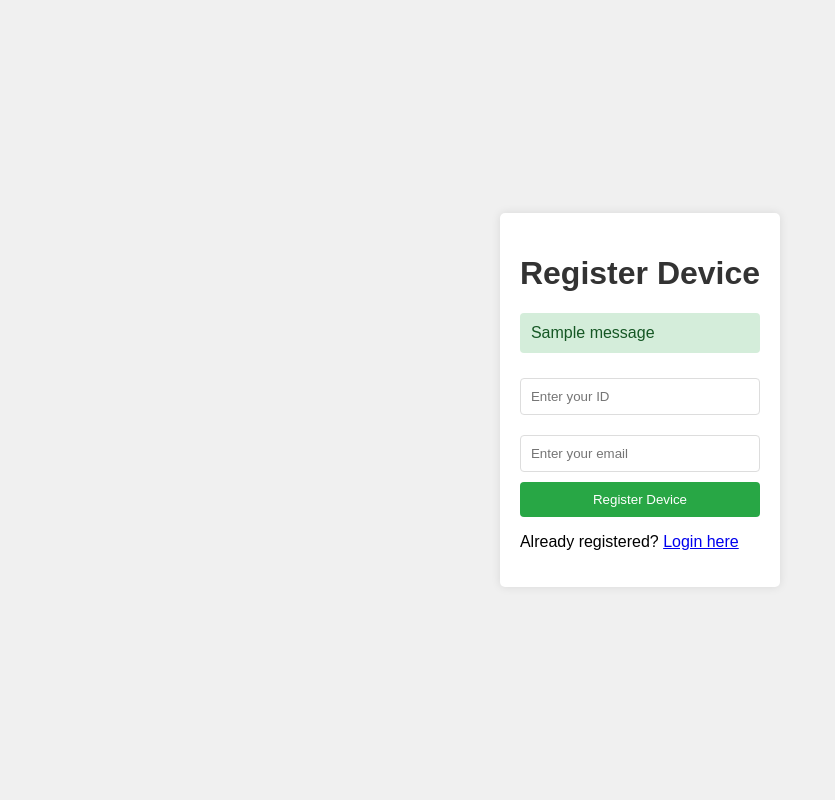
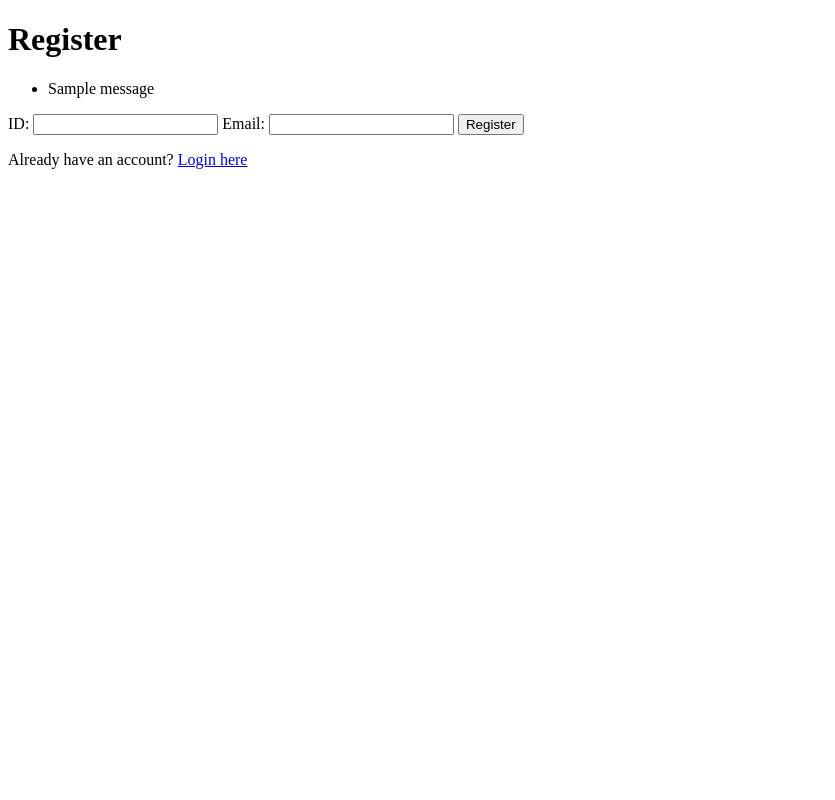
Before and after one commit to Smazzy18/FYP, a Flask app: page /register in a window 1280 px wide. Shown: the whole page, without its empty margins (0-835 px from the left). Run offline with Flask 3, Linux system fonts and the light colour scheme; one stand-in notice (Sample message) is shown.

Commit message:
fix render

```diff
--- a/Templates/register.html
+++ b/Templates/register.html
@@ -3,84 +3,26 @@
 <head>
     <meta charset="UTF-8">
     <meta name="viewport" content="width=device-width, initial-scale=1.0">
-    <meta name="user-agent" content="CustomBrowser/1.0">
-    <title>Register Device</title>
-    <style>
-        body {
-            font-family: Arial, sans-serif;
-            background-color: #f0f0f0;
-            display: flex;
-            justify-content: center;
-            align-items: center;
-            height: 100vh;
-            margin: 0;
-        }
-        .register-container {
-            background-color: white;
-            padding: 20px;
-            border-radius: 5px;
-            box-shadow: 0 0 10px rgba(0,0,0,0.1);
-        }
-        h1 {
-            text-align: center;
-            color: #333;
-        }
-        form {
-            display: flex;
-            flex-direction: column;
-        }
-        input {
-            margin: 10px 0;
-            padding: 10px;
-            border: 1px solid #ddd;
-            border-radius: 4px;
-        }
-        button {
-            background-color: #28a745;
-            color: white;
-            border: none;
-            padding: 10px;
-            border-radius: 4px;
-            cursor: pointer;
-        }
-        button:hover {
-            background-color: #218838;
-        }
-        .flash-message {
-            background-color: #d4edda;
-            border-color: #c3e6cb;
-            color: #155724;
-            padding: 10px;
-            margin-bottom: 15px;
-            border: 1px solid transparent;
-            border-radius: 4px;
-        }
-    </style>
-    <script>
-    fetch(window.location.href, {
-      headers: {
-        'bypass-tunnel-reminder': 'true'
-      }
-    }).then(response => response.text())
-      .then(html => document.documentElement.innerHTML = html);
-    </script>
+    <title>Register</title>
 </head>
 <body>
-    <div class="register-container">
-        <h1>Register Device</h1>
+    <h1>Register</h1>
     {% with messages = get_flashed_messages() %}
         {% if messages %}
+            <ul>
                 {% for message in messages %}
-                    <div class="flash-message">{{ message }}</div>
+                    <li>{{ message }}</li>
                 {% endfor %}
+            </ul>
         {% endif %}
     {% endwith %}
     <form method="POST">
-            <input type="text" name="id" placeholder="Enter your ID" required>
-            <input type="email" name="email" placeholder="Enter your email" required>
-            <button type="submit">Register Device</button>
+        <label for="id">ID:</label>
+        <input type="text" id="id" name="id" required>
+        <label for="email">Email:</label>
+        <input type="email" id="email" name="email" required>
+        <button type="submit">Register</button>
     </form>
-        <p>Already registered? <a href="{{ url_for('login') }}">Login here</a></p>
-    </div>
+    <p>Already have an account? <a href="{{ url_for('login') }}">Login here</a></p>
 </body>
 </html>
--- a/app.py
+++ b/app.py
@@ -19,16 +19,14 @@ app.config['SQLALCHEMY_TRACK_MODIFICATIONS'] = False
 db = SQLAlchemy(app)
 migrate = Migrate(app, db)
 
-# Setup logging
 logging.basicConfig(level=logging.DEBUG)
 
-# Gmail configuration for sending OTPs
-GMAIL_ADDRESS = os.environ.get('GMAIL_ADDRESS', 'jonathan097869@gmail.com')
-GMAIL_PASSWORD = os.environ.get('GMAIL_PASSWORD', 'ndnb dzjc jqpw zawu')
+GMAIL_ADDRESS = os.environ.get('GMAIL_ADDRESS', 'your_gmail@gmail.com')
+GMAIL_PASSWORD = os.environ.get('GMAIL_PASSWORD', 'your_gmail_password')
 
 class Device(db.Model):
     id = db.Column(db.Integer, primary_key=True)
-    user_id = db.Column(db.String(50), nullable=False)
+    user_id = db.Column(db.String(50), nullable=False, unique=True)
     email = db.Column(db.String(120), nullable=False)
     mac_address = db.Column(db.String(17), unique=True, nullable=False)
     ip_address = db.Column(db.String(15), nullable=False)
@@ -69,7 +67,7 @@ def login():
             else:
                 flash('Error sending OTP. Please try again.')
         else:
-            flash('Access denied: User ID not found')
+            flash('Invalid ID')
 
     return render_template('login.html')
 
@@ -82,8 +80,8 @@ def verify_otp():
         user_otp = request.form['otp']
         if user_otp == session['otp']:
             session.pop('otp', None)
-            session.pop('user_id', None)
             flash('Access granted')
+            return redirect(url_for('login'))
         else:
             flash('OTP does not match. Access denied.')
 
@@ -97,25 +95,16 @@ def register():
         mac_address = ':'.join(['{:02x}'.format((uuid.getnode() >> ele) & 0xff) for ele in range(0,8*6,8)][::-1])
         ip_address = request.remote_addr
 
-        existing_devices = Device.query.filter_by(user_id=user_id).all()
+        existing_device = Device.query.filter_by(user_id=user_id).first()
+        if existing_device:
+            flash('User ID already exists')
+            return redirect(url_for('register'))
 
-        if not existing_devices:
-            new_device = Device(user_id=user_id, email=email, mac_address=mac_address, ip_address=ip_address)
-            db.session.add(new_device)
-            db.session.commit()
-            flash('First device registered successfully.')
-        elif len(existing_devices) == 1:
-            if existing_devices[0].email == email:
-                new_device = Device(user_id=user_id, email=email, mac_address=mac_address, ip_address=ip_address)
-                db.session.add(new_device)
-                db.session.commit()
-                flash('Second device registered successfully.')
-            else:
-                flash('Email does not match registered device.')
-        else:
-            flash('Maximum devices already registered for this ID.')
-
-        return redirect(url_for('register'))
+        new_device = Device(user_id=user_id, email=email, mac_address=mac_address, ip_address=ip_address)
+        db.session.add(new_device)
+        db.session.commit()
+        flash('Registration successful. Please login.')
+        return redirect(url_for('login'))
 
     return render_template('register.html')
 
--- /dev/null
+++ b/wsgi.py
@@ -0,0 +1,5 @@
+from app import app
+from waitress import serve
+
+if __name__ == "__main__":
+    serve(app, host='0.0.0.0', port=5000)
```
Also changed, not shown: Templates/Login.html (+5 -64 lines), Templates/verify_otp.html (+6 -65 lines), requirements.txt (+33 -5 lines), 1 other file. Lines whose indentation alone changed are shown as unchanged.
